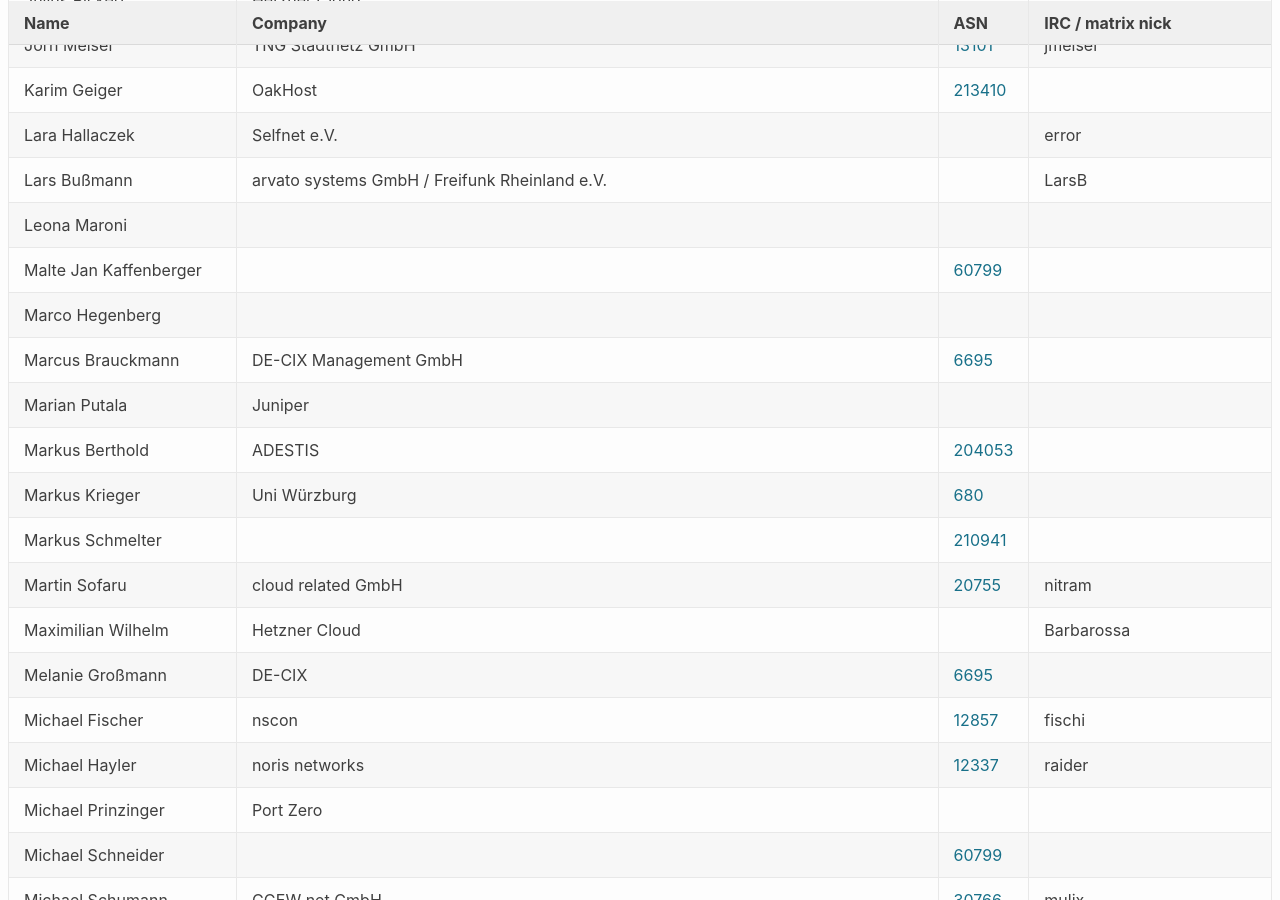
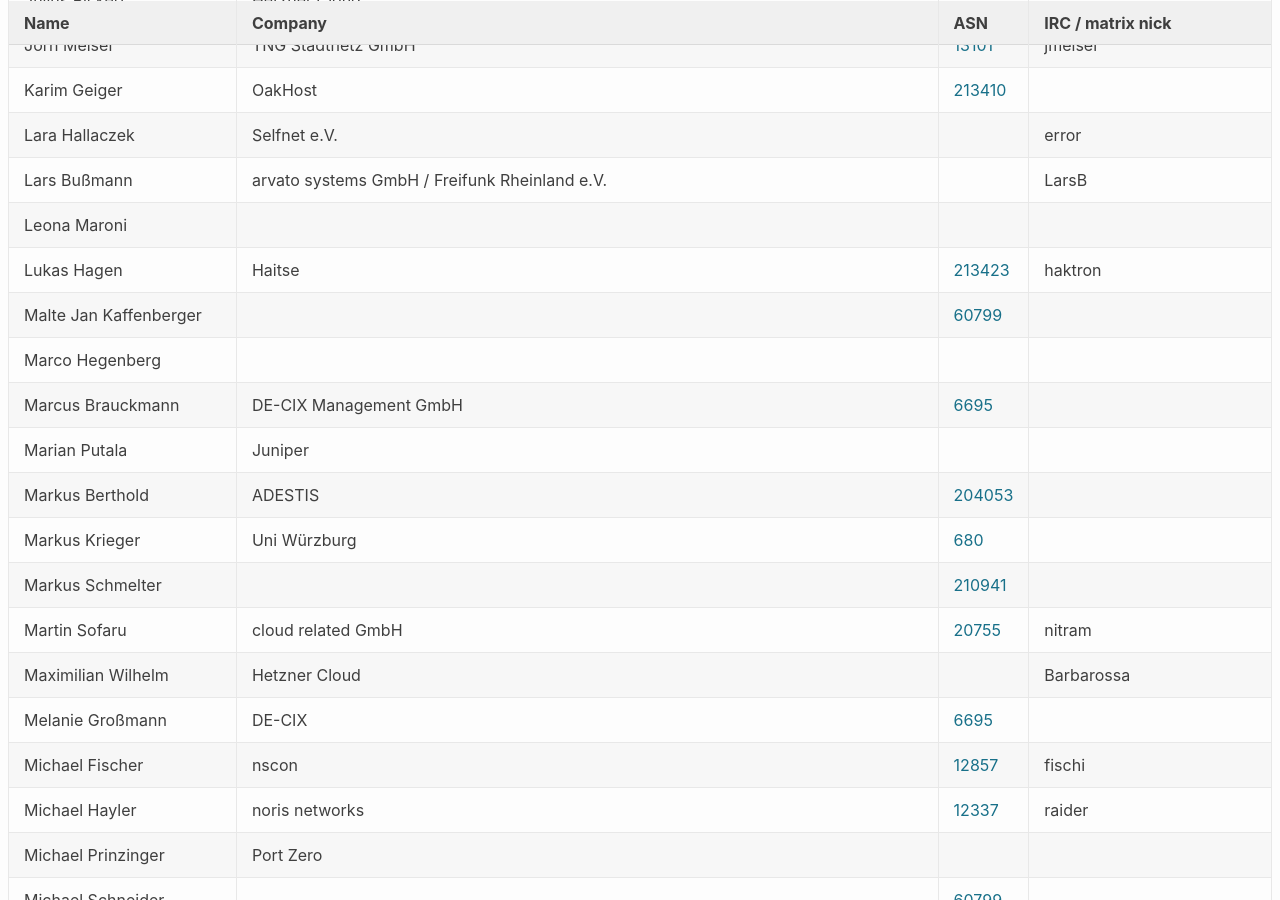
Before and after one commit to denog/pretix-attendeelist, a Jekyll site: the page built from denog17/index.markdown, in a window 1280 px wide and 900 px high, scrolled down 1639 px. Built offline with Jekyll 4.4.1, drawn with Linux system fonts in a browser that asks for light colours.

Commit message:
Latest data: Mon May 19 18:36:48 UTC 2025

```diff
--- a/_data/attendees_denog17_onsite.json
+++ b/_data/attendees_denog17_onsite.json
@@ -226,6 +226,12 @@
     "company": null,
     "irc": null,
     "asn": null
+  },
+  {
+    "name": "Lukas Hagen",
+    "company": "Haitse",
+    "irc": "haktron",
+    "asn": "213423"
   },
   {
     "name": "Malte Jan Kaffenberger",
```
